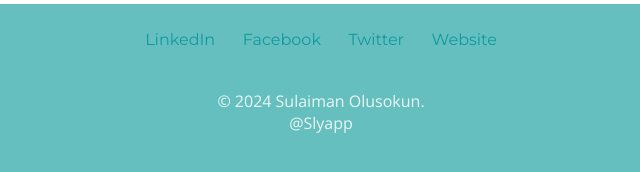
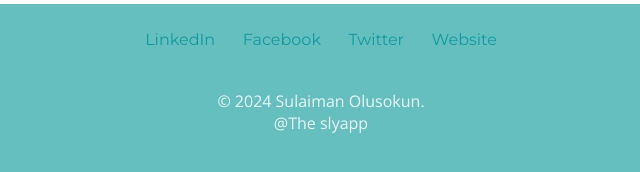
Before and after one commit to Olashiley/portfolio, a plain HTML site: page index.html in a window 1280 px wide. Shown: the part 2432-2604 px from the top of the page, 319-959 px from the left. Drawn offline with nearby package versions, Linux system fonts and the light colour scheme.

Commit message:
initialize another change

```diff
--- a/index.html
+++ b/index.html
@@ -69,7 +69,7 @@
       <a class="footer-link" href="https://www.facebook.com/">Facebook</a>
       <a class="footer-link" href="https://twitter.com/Slybaba006">Twitter</a>
       <a class="footer-link" href="https://www.slyapp.com.ng/">Website</a>
-      <p>&copy; 2024 Sulaiman Olusokun.<br />@Slyapp</p>
+      <p>&copy; 2024 Sulaiman Olusokun.<br />@The slyapp</p>
     </div>
   </body>
 </html>
```
